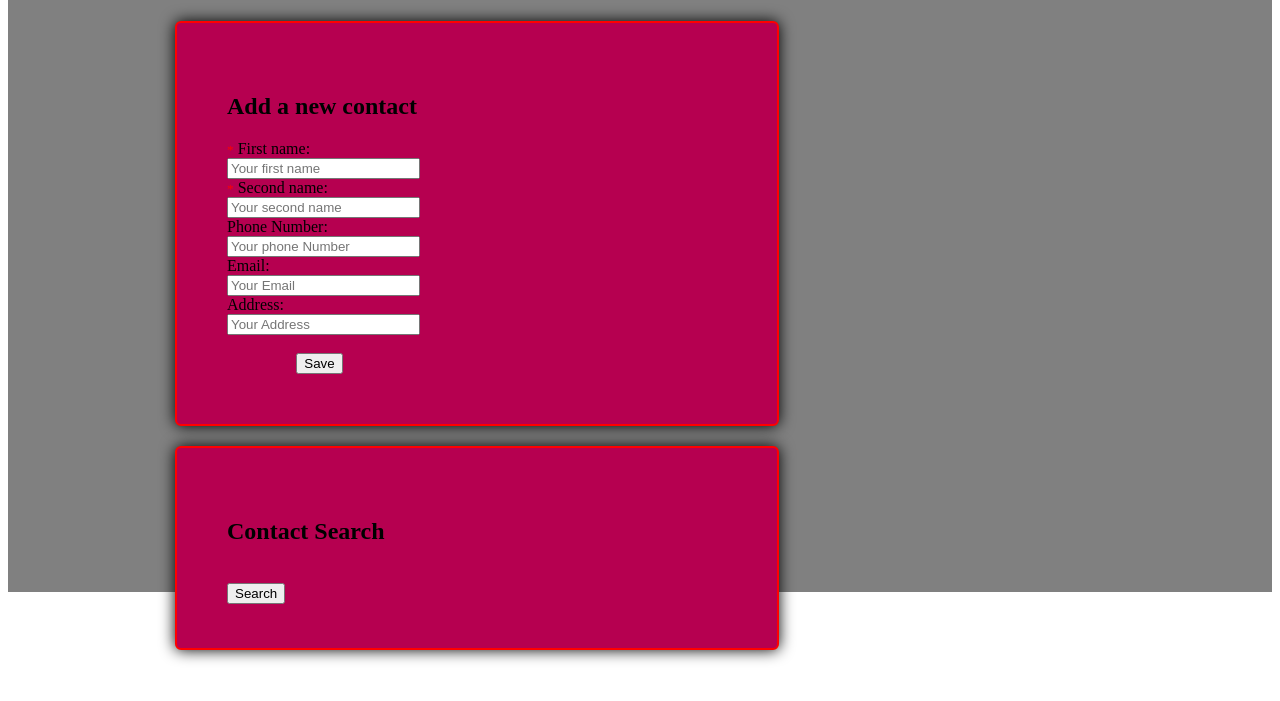
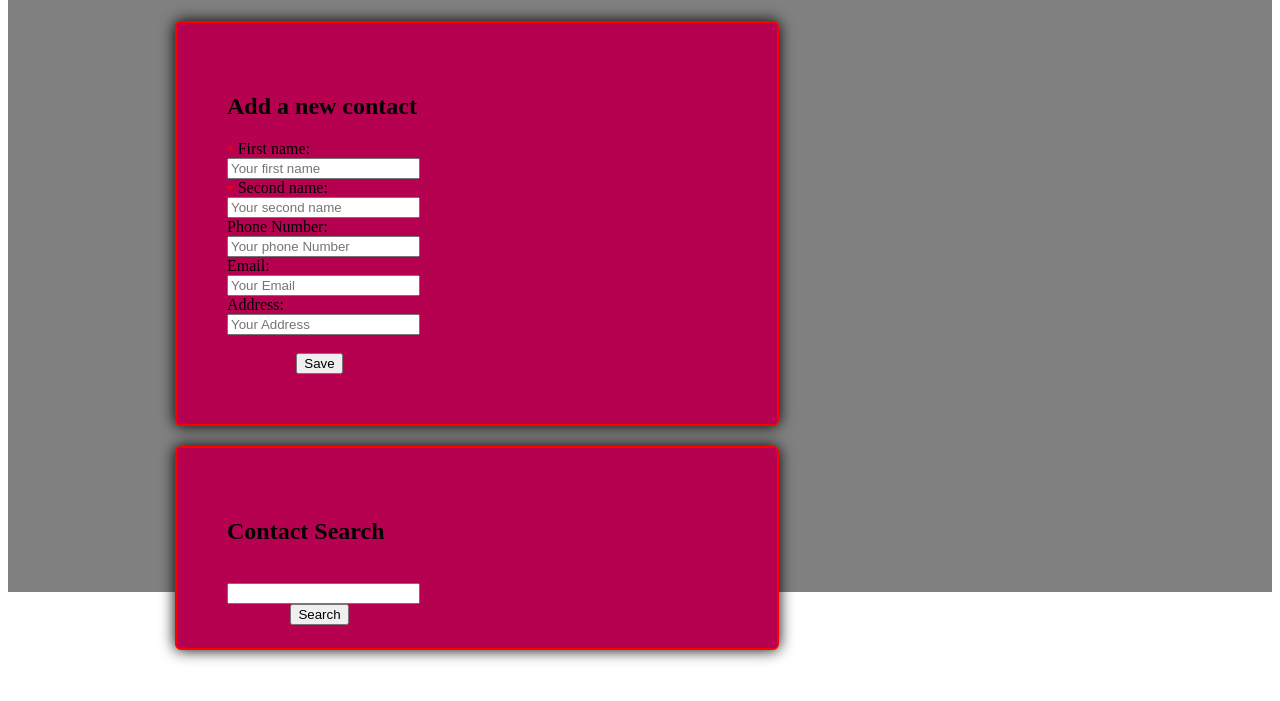
Before and after one commit to Nabuduwa-ketty/week-3-project, a plain HTML site: page index.html in a window 1280 px wide. Shown: the part 79-780 px from the top of the page. Drawn offline with Linux system fonts and the light colour scheme.

Commit message:
with new changes

```diff
--- a/index.html
+++ b/index.html
@@ -30,7 +30,7 @@
 
 						<label>
 							Phone Number:
-							<input type="tel" id="tel" name="phone_number" placeholder="Your phone Number">
+							<input type="tel" id="tel" name="phone_number" placeholder="Your phone Number" onclick="saveContact()">
 						</label>
 
 						<label>
@@ -56,14 +56,13 @@
 				<div id="search">
 					<h2>Contact Search</h2>
 					<form class="example" onsubmit="search_function()">
-	  					<!-- <input type="text" id="search-id" placeholder="Enter Contact name.." name="search"> -->
-	  					<div id="contactFields"></div>
+
+	                    <div id="contactFields">
 	  					<br>
+	  					<input type = "text" id = "txtOutput" />
 	  					<button type="submit" id="search-id">Search</button>
-	  					<!-- <input type = "text" id = "txtOutput" /> -->
-					</form>
-
-
+	  					</div>
+	  				</form>
 				</div>
 			</div>
 		</div>
@@ -73,3 +72,8 @@
 	</body>
 
 </html>
+                        <!-- <input type="text" id="search-id" placeholder="Enter Contact name.." name="search"> -->
+
+	  					<!--input type="text" name="">
+	  					<!--input value="search" type="button" name="">
+	  					--
```
